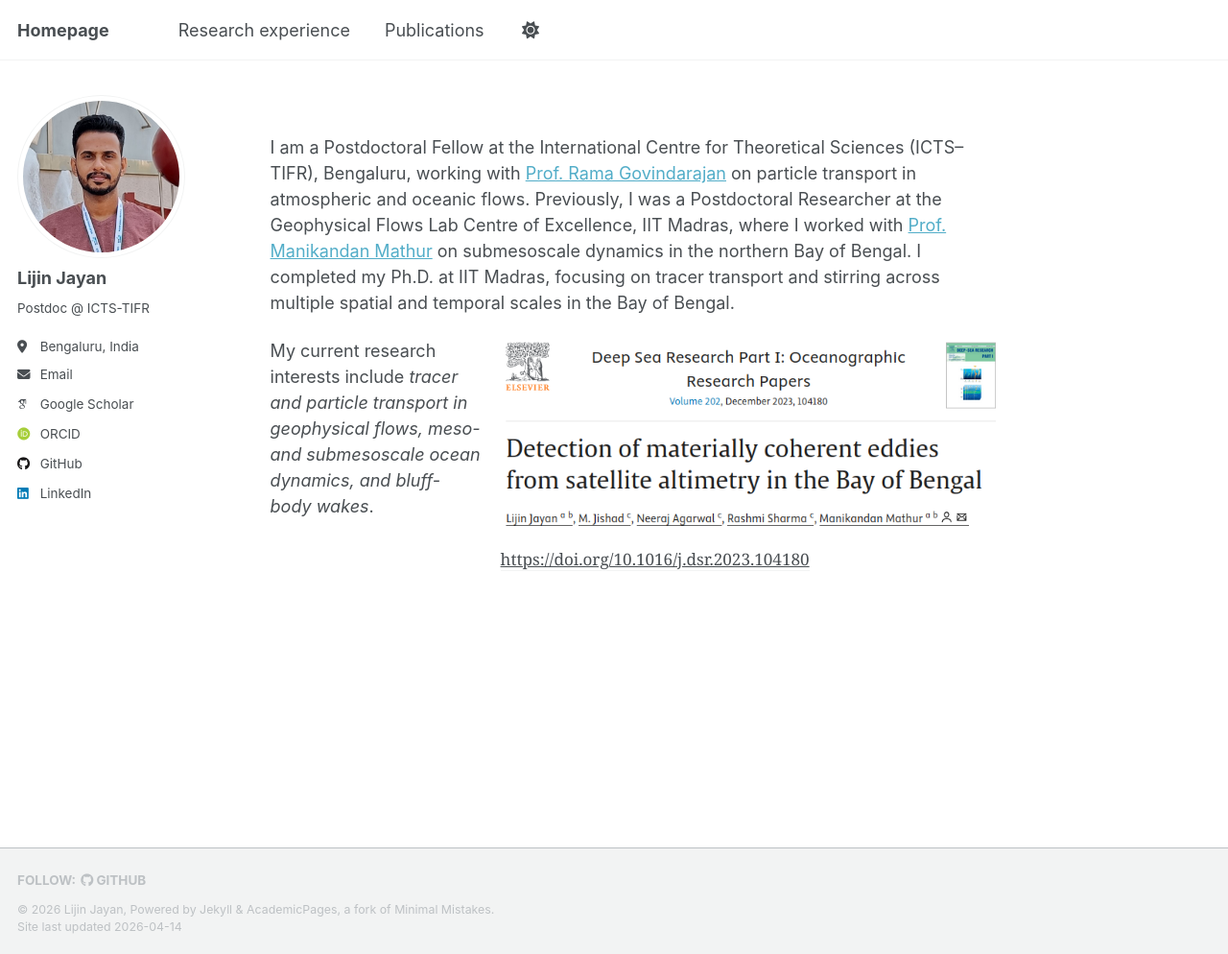
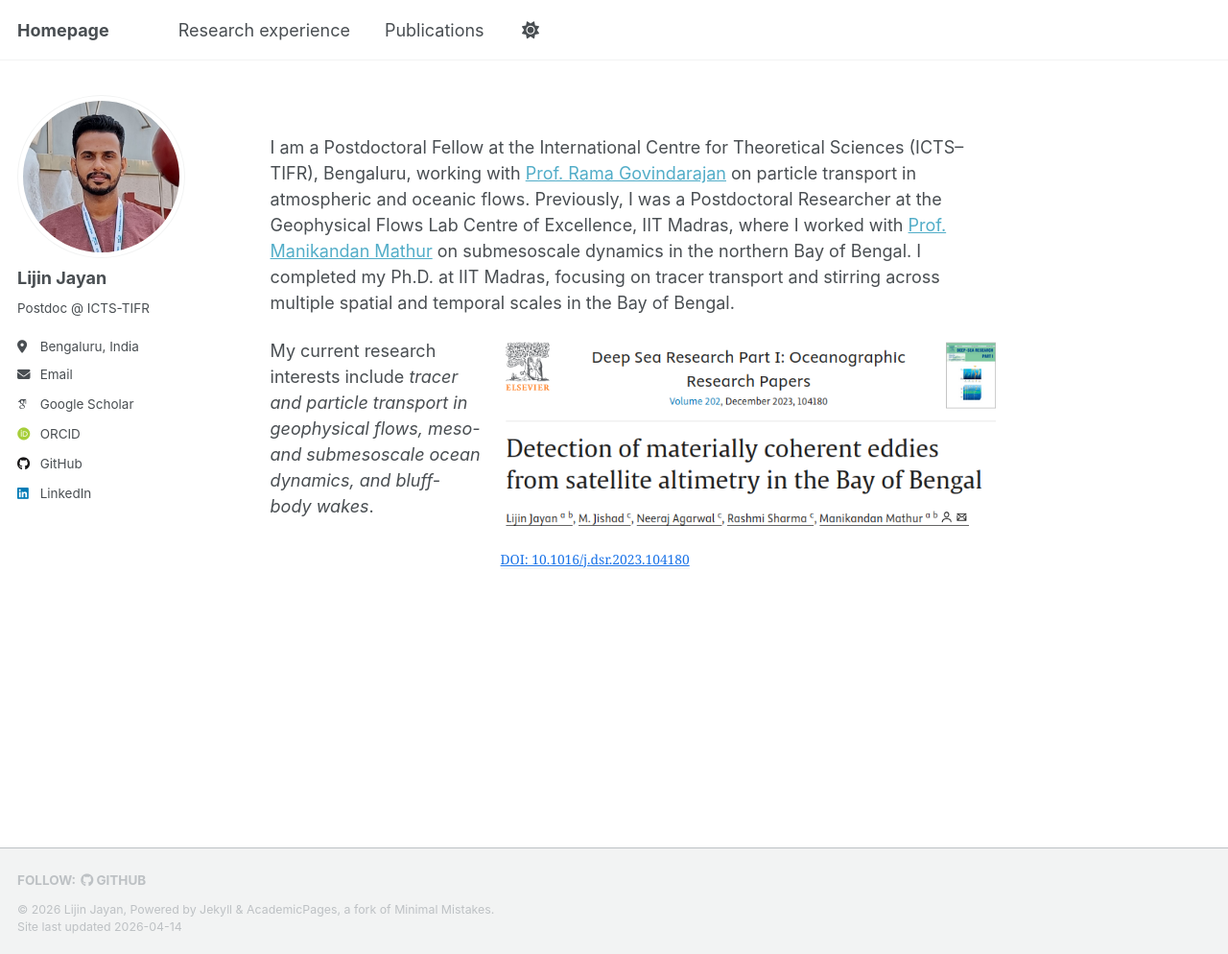
Before and after one commit to ljayan/ljayan.github.io, a Jekyll site: the page built from _pages/about.md, in a window 1280 px wide and 994 px high. Shown: the whole window at 96% size. Built offline with Jekyll 4.4.1, drawn with Linux system fonts in a browser that asks for light colours; some web fonts are replaced; part of the change alters nothing that is shown.

Commit message:
Update about.md

```diff
--- a/_pages/about.md
+++ b/_pages/about.md
@@ -11,21 +11,23 @@ I am a Postdoctoral Fellow at the International Centre for Theoretical Sciences
 
 <div style="display: flex; flex-wrap: wrap; align-items: flex-start; gap: 20px;">
 
-  <!-- Text (smaller width, remove extra top spacing) -->
+  <!-- Text -->
   <div style="flex: 1; min-width: 220px;">
     <p style="margin-top: 0;">
     My current research interests include <em>tracer and particle transport in geophysical flows, meso- and submesoscale ocean dynamics, and bluff-body wakes</em>.
     </p>
   </div>
 
-  <!-- Image (larger + aligned to top) -->
+  <!-- Image -->
   <div style="flex: 2.5; min-width: 320px; text-align: center;">
     <figure style="margin-top: 0;">
       <img src="/images/dsr.png" alt="My figure" style="width: 100%; max-width: 520px;">
-      <figcaption style="font-size: 0.95em;">
-        <a href="https://doi.org/10.1016/j.dsr.2023.104180" target="_blank">
-          https://doi.org/10.1016/j.dsr.2023.104180
-        </a>
+      <figcaption style="font-size: 0.9em;">
+        <a href="https://doi.org/10.1016/j.dsr.2023.104180"
+   target="_blank"
+   style="color: #1a73e8; font-size: 0.85em;">
+  DOI: 10.1016/j.dsr.2023.104180
+</a>
       </figcaption>
     </figure>
   </div>
```
